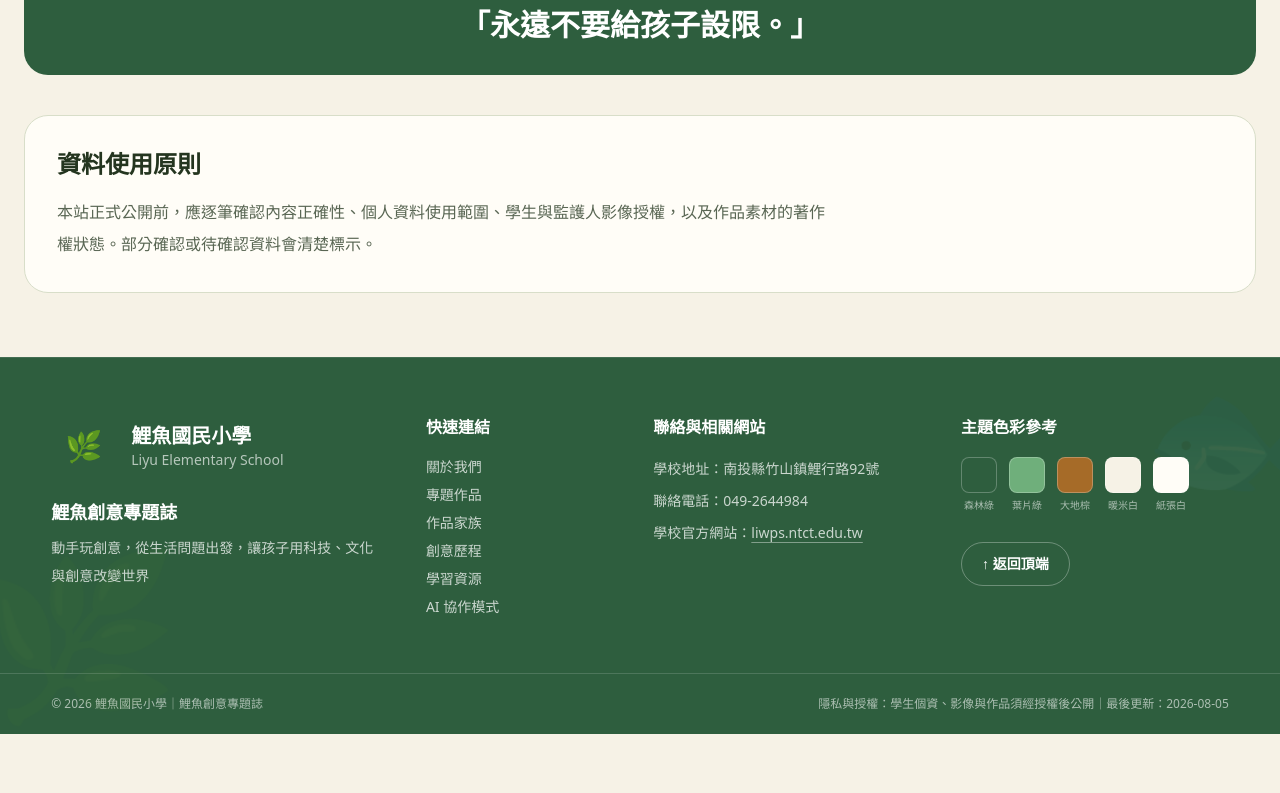
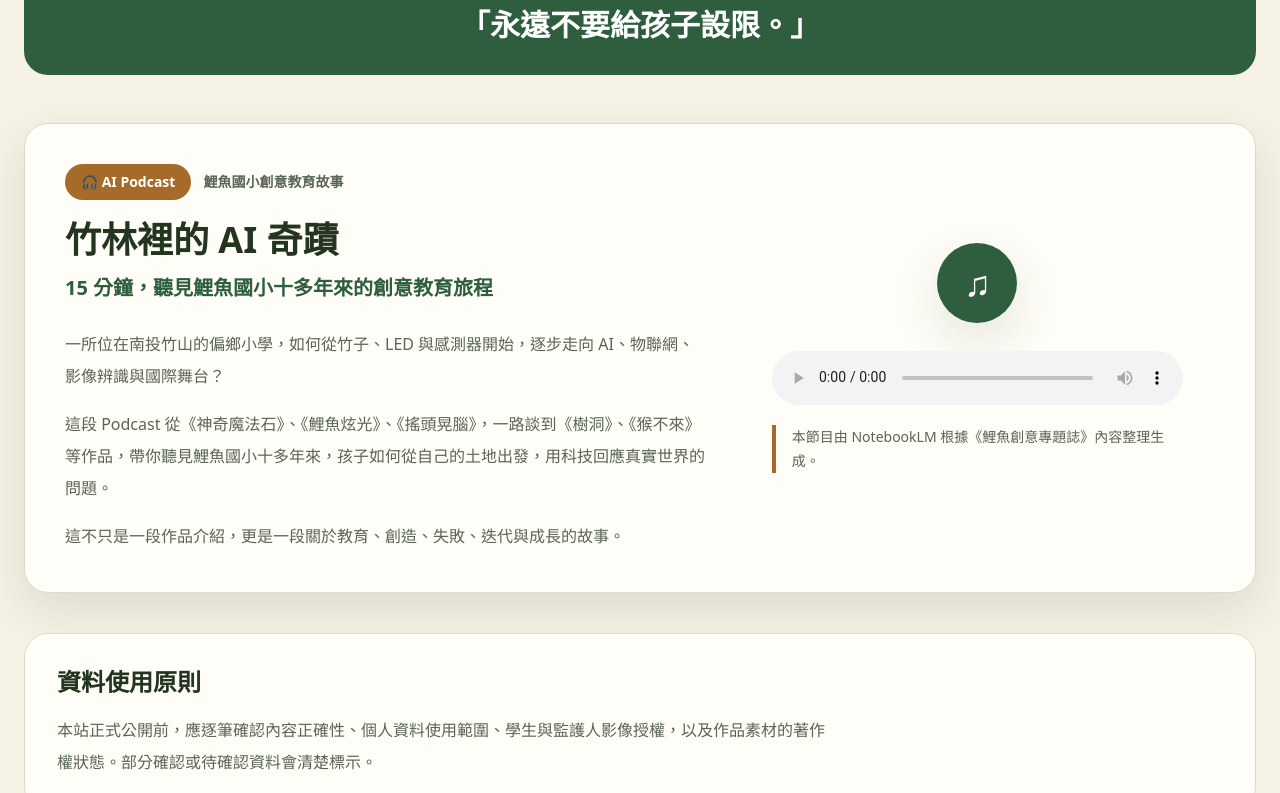
Before and after one commit to lester47/liyu-project-archive, a Next.js app: page /about in a window 1280 px wide. Shown: the part 508-1301 px from the top of the page. Before the commit the page ends 1242 px from the top, so only its background shows below. Built offline with nearby package versions, Linux system fonts and the light colour scheme.

Commit message:
Add school story podcast

```diff
--- a/app/about/page.tsx
+++ b/app/about/page.tsx
@@ -1,10 +1,38 @@
 import { StaticPage } from "@/components/layout/static-page";
 import content from "@/codex-update/site-content.json";
+import { assetPath } from "@/lib/asset-path";
 
 export default function AboutPage() {
   return <StaticPage eyebrow="ABOUT US" title="關於我們" intro={`${content.siteName}希望保存鯉魚國小學生的探究與實作歷程，讓過去的經驗成為未來學習的養分。`}>
     <section className="mt-10 grid gap-5 lg:grid-cols-3">{content.brandStatements.map((statement) => <blockquote key={statement} className="rounded-3xl border border-line bg-surface p-7 text-xl font-black leading-8 text-ink">{statement}</blockquote>)}</section>
     <p className="mt-10 rounded-3xl bg-primary p-8 text-center text-3xl font-black text-white">「{content.motto}」</p>
+    <section id="podcast" aria-labelledby="podcast-title" className="scroll-mt-28 mt-12 overflow-hidden rounded-3xl border border-line bg-surface shadow-soft">
+      <div className="grid gap-8 p-7 sm:p-10 lg:grid-cols-[1.15fr_.85fr] lg:items-center">
+        <div>
+          <div className="flex flex-wrap items-center gap-3">
+            <span className="rounded-full bg-accent px-4 py-2 text-sm font-black text-white">🎧 AI Podcast</span>
+            <span className="text-sm font-bold text-muted">鯉魚國小創意教育故事</span>
+          </div>
+          <h2 id="podcast-title" className="mt-5 text-3xl font-black text-ink sm:text-4xl">竹林裡的 AI 奇蹟</h2>
+          <p className="mt-3 text-xl font-bold leading-8 text-primary">15 分鐘，聽見鯉魚國小十多年來的創意教育旅程</p>
+          <div className="mt-6 space-y-4 leading-8 text-muted">
+            <p>一所位在南投竹山的偏鄉小學，如何從竹子、LED 與感測器開始，逐步走向 AI、物聯網、影像辨識與國際舞台？</p>
+            <p>這段 Podcast 從《神奇魔法石》、《鯉魚炫光》、《搖頭晃腦》，一路談到《樹洞》、《猴不來》等作品，帶你聽見鯉魚國小十多年來，孩子如何從自己的土地出發，用科技回應真實世界的問題。</p>
+            <p>這不只是一段作品介紹，更是一段關於教育、創造、失敗、迭代與成長的故事。</p>
+          </div>
+        </div>
+        <div className="rounded-3xl bg-[rgb(var(--surface-muted))] p-6 sm:p-8">
+          <div className="text-center" aria-hidden="true">
+            <span className="inline-grid h-20 w-20 place-items-center rounded-full bg-primary text-4xl text-white shadow-soft">♫</span>
+          </div>
+          <audio controls preload="metadata" className="mt-7 block w-full" aria-label="播放 Podcast：竹林裡的 AI 奇蹟">
+            <source src={assetPath("/audio/about/竹林裡的AI奇蹟_96kbps.mp3")} type="audio/mpeg" />
+            您的瀏覽器不支援音訊播放。
+          </audio>
+          <p className="mt-5 border-l-4 border-accent pl-4 text-sm leading-6 text-muted">本節目由 NotebookLM 根據《鯉魚創意專題誌》內容整理生成。</p>
+        </div>
+      </div>
+    </section>
     <section className="mt-10 rounded-3xl border border-line bg-surface p-8"><h2 className="text-2xl font-black text-ink">資料使用原則</h2><p className="mt-4 max-w-3xl leading-8 text-muted">本站正式公開前，應逐筆確認內容正確性、個人資料使用範圍、學生與監護人影像授權，以及作品素材的著作權狀態。部分確認或待確認資料會清楚標示。</p></section>
   </StaticPage>;
 }
--- a/app/page.tsx
+++ b/app/page.tsx
@@ -53,6 +53,19 @@ export default function Home() {
         </div>
       </section>
 
+      <section aria-labelledby="podcast-entry-title" className="border-t border-line bg-canvas py-14 sm:py-16">
+        <div className="wide-shell">
+          <article className="flex flex-col items-start justify-between gap-6 rounded-[2rem] border border-line bg-surface p-7 shadow-soft sm:p-9 lg:flex-row lg:items-center">
+            <div>
+              <p className="eyebrow">🎧 15 分鐘聽懂鯉魚國小十多年的創意教育旅程</p>
+              <h2 id="podcast-entry-title" className="mt-3 text-3xl font-black text-ink">竹林裡的 AI 奇蹟</h2>
+              <p className="mt-3 max-w-3xl leading-7 text-muted">從竹子、感測器與科學玩具出發，聽見孩子如何一路走向 AI、物聯網與真實問題解決。</p>
+            </div>
+            <Link href="/about#podcast" className="button-primary shrink-0">前往收聽 →</Link>
+          </article>
+        </div>
+      </section>
+
       <section className="border-y border-line bg-[rgb(var(--surface-muted))] py-20 sm:py-24"><div className="wide-shell grid gap-7 lg:grid-cols-2"><article className="relative overflow-hidden rounded-[2rem] bg-primary p-8 text-white shadow-soft sm:p-10"><span aria-hidden="true" className="absolute -right-8 -top-8 text-9xl opacity-10">AI</span><p className="text-sm font-black tracking-[.16em] text-white/70">AI COLLABORATION</p><h2 className="mt-4 text-3xl font-black">AI 協作自主學習</h2><p className="mt-4 max-w-xl text-base leading-8 text-white/80">學習提問、查證、反思與揭露 AI 使用方式，讓科技成為負責任的思考夥伴。</p><Link href="/ai-collaboration" className="mt-7 inline-flex min-h-11 items-center rounded-full bg-surface px-6 font-black text-primary">認識協作模式 →</Link></article><article className="relative overflow-hidden rounded-[2rem] border border-line bg-surface p-8 shadow-soft sm:p-10"><span aria-hidden="true" className="absolute -right-4 -top-5 text-8xl opacity-10">📚</span><p className="eyebrow">FOR EDUCATORS</p><h2 className="mt-4 text-3xl font-black text-ink">教師專區</h2><p className="mt-4 max-w-xl text-base leading-8 text-muted">彙整教學引導、歷程記錄與成果評量工具，讓歷屆經驗成為下一堂課的養分。</p><Link href="/resources" className="button-primary mt-7">前往學習資源 →</Link></article></div></section>
 
       <section aria-labelledby="belief-title" className="relative overflow-hidden bg-canvas py-20 sm:py-28"><span aria-hidden="true" className="absolute bottom-0 left-0 text-9xl opacity-10">🌲</span><div className="wide-shell grid items-center gap-10 lg:grid-cols-[.8fr_1.2fr]"><div className="rounded-[2.5rem] border border-line bg-gradient-to-br from-secondary/25 via-surface to-accent/15 p-10 text-center shadow-soft"><span aria-hidden="true" className="text-7xl">🌱</span><p className="mt-5 text-lg font-black text-primary">好奇心，是每個專題的起點</p></div><div><p className="eyebrow">OUR BELIEF</p><h2 id="belief-title" className="mt-3 text-3xl font-black text-ink sm:text-4xl">讓孩子從自己的土地出發，成為改變世界的人</h2><p className="mt-5 text-lg leading-9 text-muted">我們相信，專題不是為了得到唯一答案，而是練習看見問題、尋找證據、動手驗證並與他人分享。每一段完整保存的歷程，都能成為孩子持續學習的力量。</p><Link href="/about" className="button-secondary mt-7">認識我們的教育理念</Link></div></div></section>
```
Also changed, not shown: 1 other file (tests, documents, lock files or other folders).
